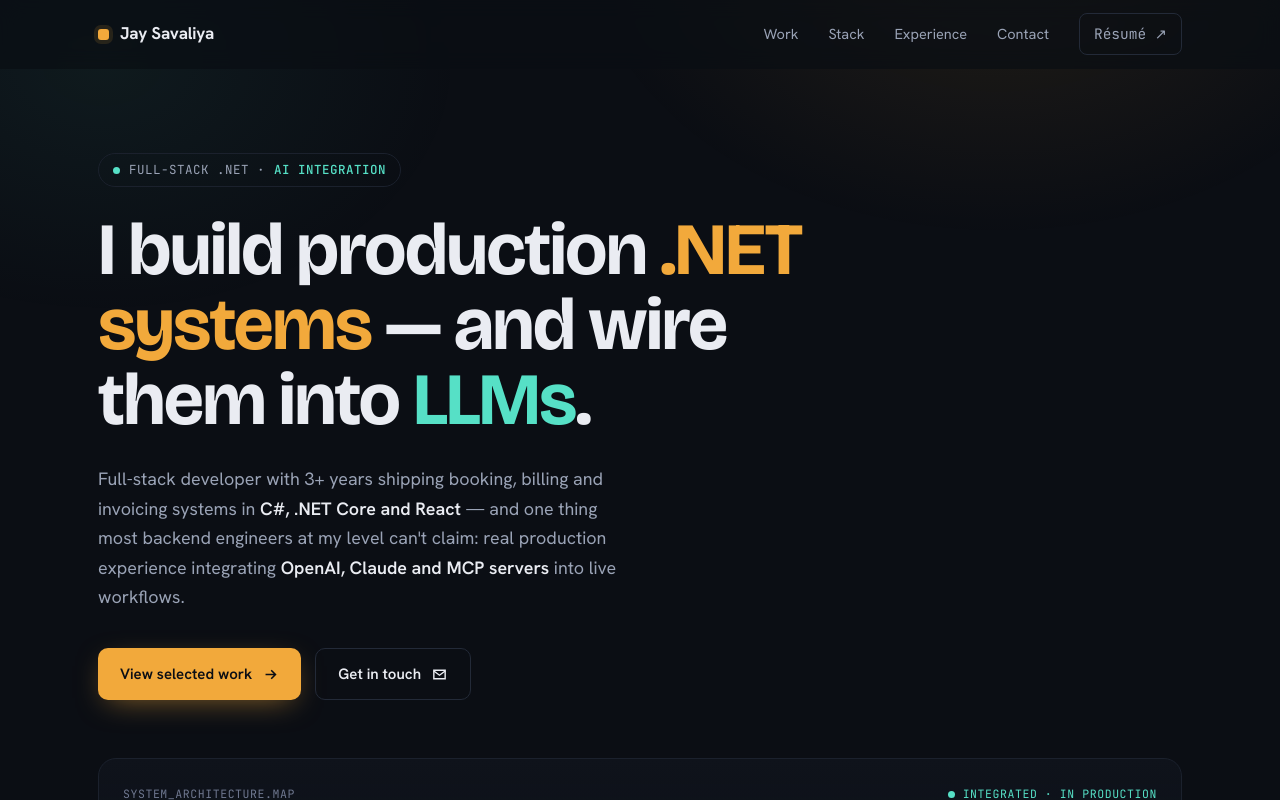
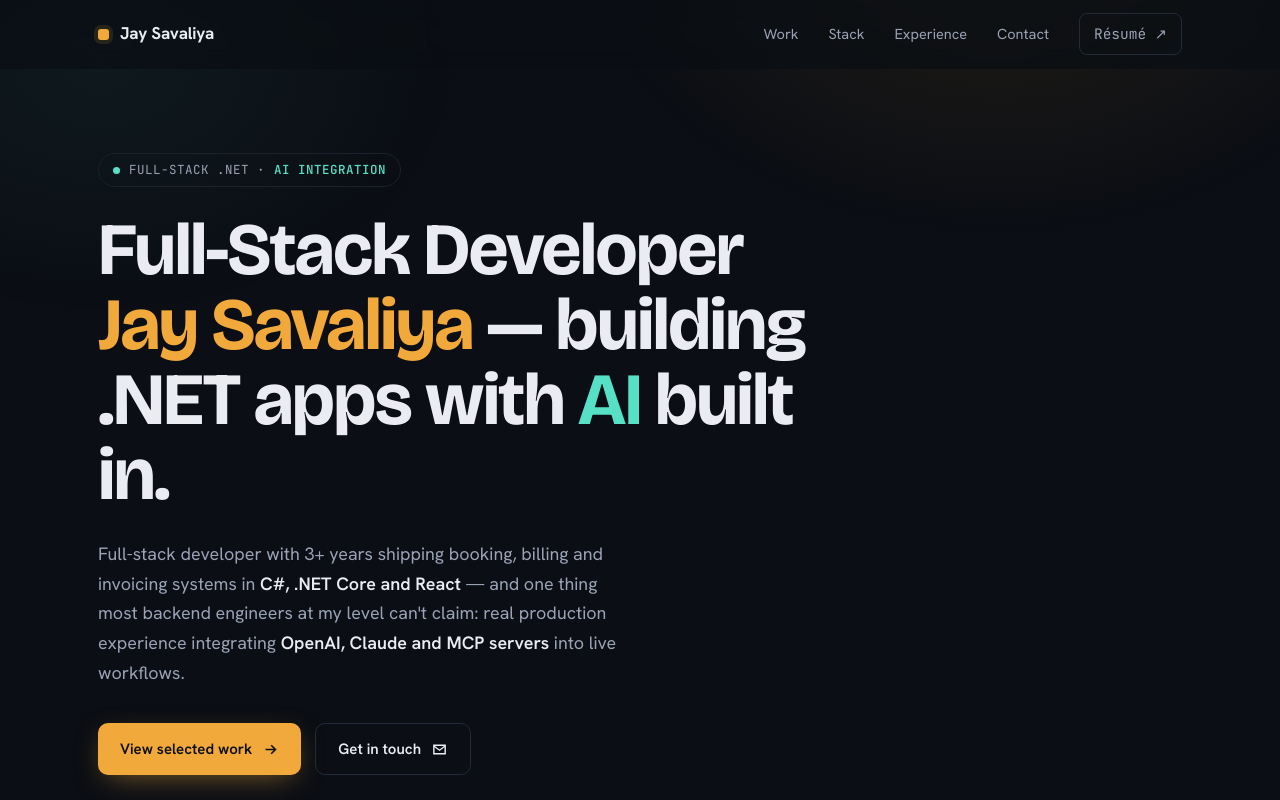
Before and after one commit to jaysavaliya017/portfolio, a React (Vite) app: page / in a window 1280 px wide. Shown: the top 800 px of the page. Built offline with nearby package versions, Linux system fonts and the light colour scheme.

Commit message:
Update hero headline

```diff
--- a/src/components/Hero.jsx
+++ b/src/components/Hero.jsx
@@ -11,8 +11,7 @@ export default function Hero() {
         </span>
 
         <h1 className="hero-title">
-          I build production <span className="amber">.NET systems</span> — and wire them into{' '}
-          <span className="sig">LLMs</span>.
+          Full-Stack Developer <span className="amber">Jay Savaliya</span> — building .NET apps with <span className="sig">AI</span> built in.
         </h1>
 
         <p className="hero-sub">
--- a/src/data/content.js
+++ b/src/data/content.js
@@ -123,7 +123,7 @@ export const EXPERIENCE = [
   {
     role: 'Software Developer · .NET + React',
     company: 'CodeQuantum Technologies Pvt. Ltd. — Ahmedabad',
-    date: 'May 2024 — Present',
+    date: 'May 2024 — May 2026',
     intro: 'Contract-based client engagements building and maintaining product web apps in C#, .NET Core and React for retail and enterprise clients.',
     bullets: [
       'Built booking, gift card and invoicing systems end to end.',
```
